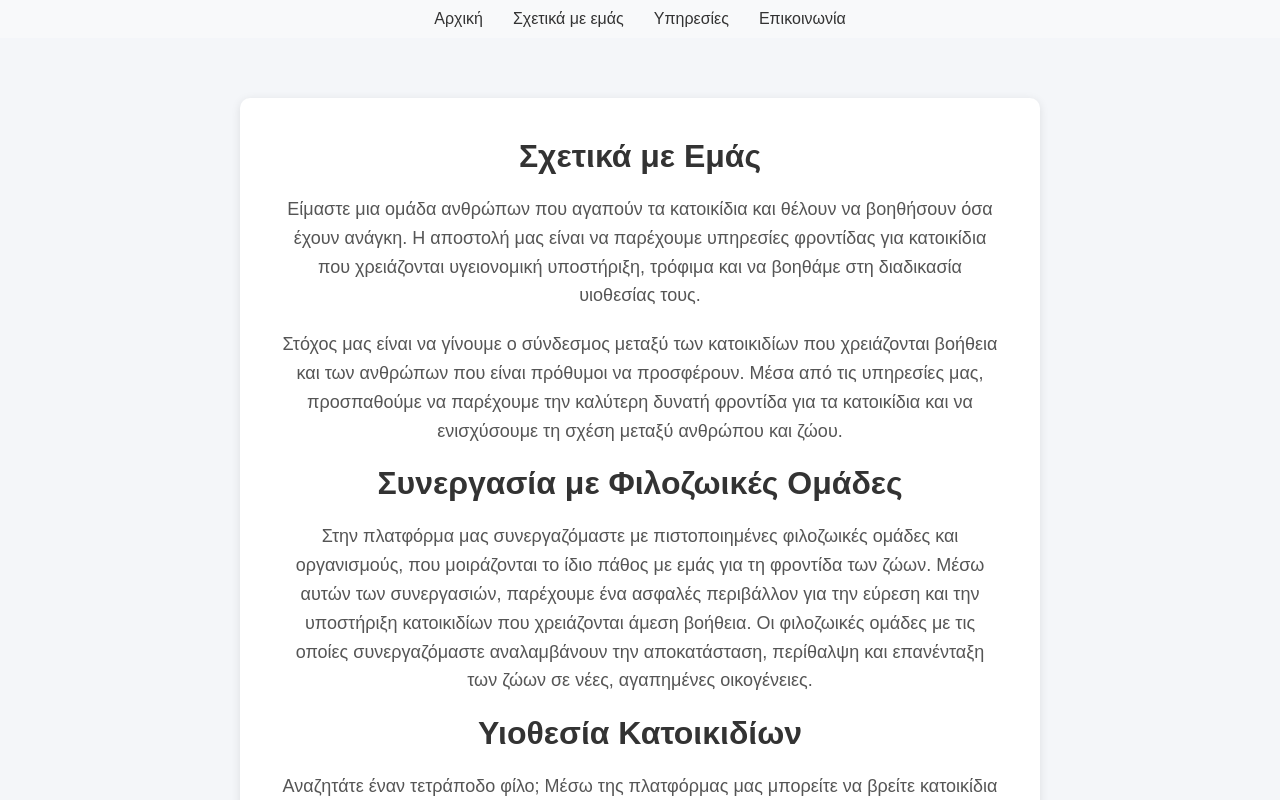
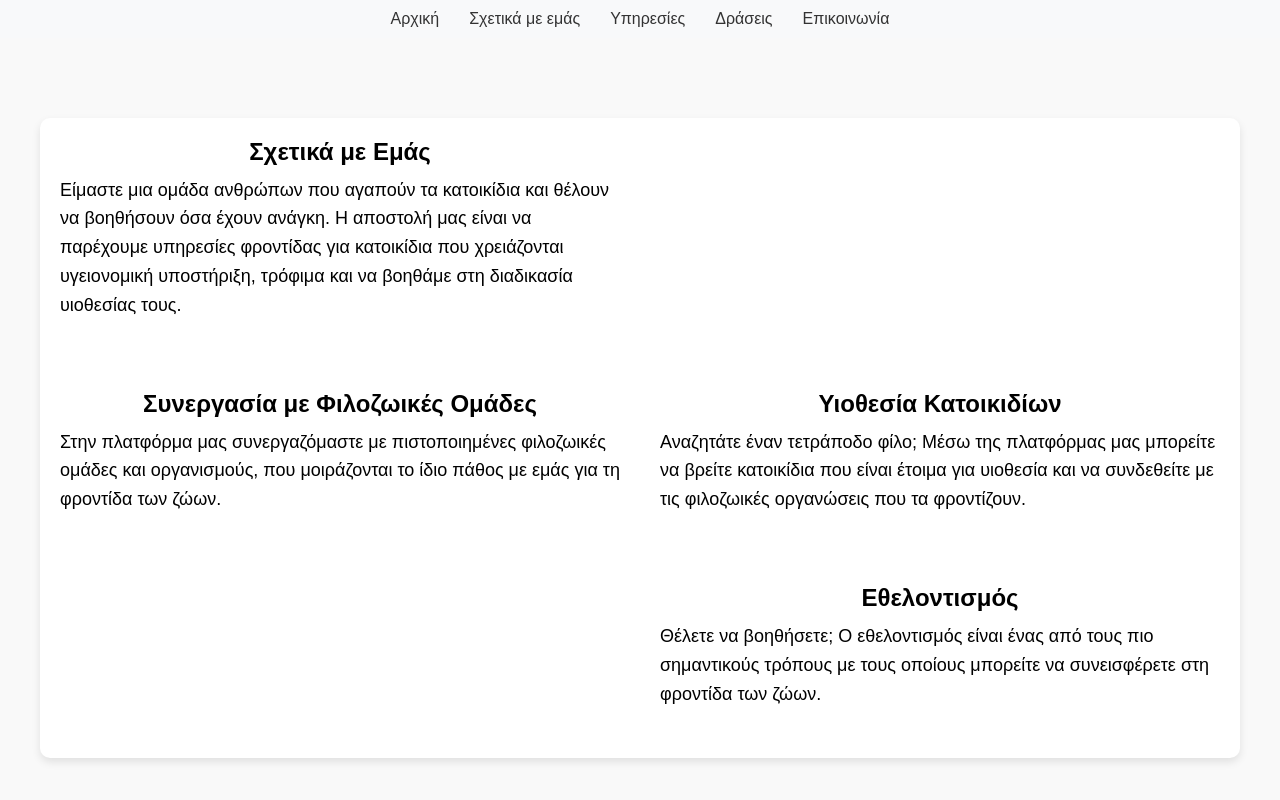
Before and after one commit to Minakoss/Help-Animals, a React (Create React App) app: page /about in a window 1280 px wide. Shown: the top 800 px of the page. Built offline with nearby package versions, Linux system fonts and the light colour scheme.

Commit message:
update Navbar

```diff
--- a/src/App.js
+++ b/src/App.js
@@ -6,6 +6,7 @@ import Services from "./components/Services";
 import Footer from "./components/Footer";
 import About from "./pages/About";
 import Contact from "./pages/Contact";
+import Actions from "./pages/Actions"; // Νέα εισαγωγή
 import "./App.css";
 
 function App() {
@@ -25,6 +26,7 @@ function App() {
           />
           <Route path="/about" element={<About />} />
           <Route path="/contact" element={<Contact />} />
+          <Route path="/actions" element={<Actions />} /> {/* Νέα διαδρομή */}
         </Routes>
         <Footer />
       </div>
--- a/src/components/Navbar.js
+++ b/src/components/Navbar.js
@@ -1,20 +1,24 @@
 import React from "react";
+import { Link } from "react-router-dom";
 
 const Navbar = () => {
   return (
     <nav>
       <ul>
         <li>
-          <a href="#">Αρχική</a>
+          <Link to="/">Αρχική</Link>
         </li>
         <li>
-          <a href="/about">Σχετικά με εμάς</a>
+          <Link to="/about">Σχετικά με εμάς</Link>
         </li>
         <li>
-          <a href="#">Υπηρεσίες</a>
+          <Link to="/">Υπηρεσίες</Link>
         </li>
         <li>
-          <a href="/contact">Επικοινωνία</a>
+          <Link to="/actions">Δράσεις</Link> {/* Νέα διαδρομή */}
+        </li>
+        <li>
+          <Link to="/contact">Επικοινωνία</Link>
         </li>
       </ul>
     </nav>
--- a/src/pages/About.css
+++ b/src/pages/About.css
@@ -1,27 +1,46 @@
 .about-section {
-  padding: 60px 20px;
-  background-color: #f4f6f9;
-  text-align: center;
+  display: flex;
+  justify-content: center;
+  align-items: center;
+  padding: 50px 0;
+  min-height: 100vh;
+  background-color: #f9f9f9;
 }
 
 .about-container {
-  max-width: 800px;
-  margin: 0 auto;
+  display: grid;
+  grid-template-columns: 1fr 1fr;
+  grid-gap: 40px;
+  max-width: 1200px;
+  width: 100%;
+  padding: 20px;
   background-color: white;
-  padding: 40px;
   border-radius: 10px;
-  box-shadow: 0 2px 10px rgba(0, 0, 0, 0.1);
+  box-shadow: 0 4px 8px rgba(0, 0, 0, 0.1);
 }
 
-.about-container h1 {
-  margin-bottom: 20px;
-  font-size: 32px;
-  color: #333;
+.about-item h1 {
+  font-size: 24px;
+  margin-bottom: 10px;
 }
 
-.about-container p {
+.about-item p {
   font-size: 18px;
-  color: #555;
   line-height: 1.6;
-  margin-bottom: 20px;
 }
+
+.about-item:nth-child(1),
+.about-item:nth-child(2) {
+  grid-column: 1; /* Αριστερή στήλη */
+}
+
+.about-item:nth-child(3),
+.about-item:nth-child(4) {
+  grid-column: 2; /* Δεξιά στήλη */
+}
+
+@media (max-width: 768px) {
+  .about-container {
+    grid-template-columns: 1fr; /* Σε μικρές οθόνες, μία στήλη */
+  }
+}
--- a/src/pages/About.js
+++ b/src/pages/About.js
@@ -5,6 +5,7 @@ const About = () => {
   return (
     <section className="about-section">
       <div className="about-container">
+        <div className="about-item">
           <h1>Σχετικά με Εμάς</h1>
           <p>
             Είμαστε μια ομάδα ανθρώπων που αγαπούν τα κατοικίδια και θέλουν να
@@ -12,44 +13,31 @@ const About = () => {
             υπηρεσίες φροντίδας για κατοικίδια που χρειάζονται υγειονομική
             υποστήριξη, τρόφιμα και να βοηθάμε στη διαδικασία υιοθεσίας τους.
           </p>
+        </div>
+        <div className="about-item">
+          <h1>Συνεργασία με Φιλοζωικές Ομάδες</h1>
           <p>
-          Στόχος μας είναι να γίνουμε ο σύνδεσμος μεταξύ των κατοικιδίων που
-          χρειάζονται βοήθεια και των ανθρώπων που είναι πρόθυμοι να προσφέρουν.
-          Μέσα από τις υπηρεσίες μας, προσπαθούμε να παρέχουμε την καλύτερη
-          δυνατή φροντίδα για τα κατοικίδια και να ενισχύσουμε τη σχέση μεταξύ
-          ανθρώπου και ζώου.
+            Στην πλατφόρμα μας συνεργαζόμαστε με πιστοποιημένες φιλοζωικές
+            ομάδες και οργανισμούς, που μοιράζονται το ίδιο πάθος με εμάς για τη
+            φροντίδα των ζώων.
           </p>
-        <h1>Συνεργασία με Φιλοζωικές Ομάδες</h1>{" "}
-        <p>
-          Στην πλατφόρμα μας συνεργαζόμαστε με πιστοποιημένες φιλοζωικές ομάδες
-          και οργανισμούς, που μοιράζονται το ίδιο πάθος με εμάς για τη φροντίδα
-          των ζώων. Μέσω αυτών των συνεργασιών, παρέχουμε ένα ασφαλές περιβάλλον
-          για την εύρεση και την υποστήριξη κατοικιδίων που χρειάζονται άμεση
-          βοήθεια. Οι φιλοζωικές ομάδες με τις οποίες συνεργαζόμαστε
-          αναλαμβάνουν την αποκατάσταση, περίθαλψη και επανένταξη των ζώων σε
-          νέες, αγαπημένες οικογένειες.
-        </p>
+        </div>
+        <div className="about-item">
           <h1>Υιοθεσία Κατοικιδίων</h1>
           <p>
             Αναζητάτε έναν τετράποδο φίλο; Μέσω της πλατφόρμας μας μπορείτε να
             βρείτε κατοικίδια που είναι έτοιμα για υιοθεσία και να συνδεθείτε με
-          τις φιλοζωικές οργανώσεις που τα φροντίζουν. Η διαδικασία είναι απλή
-          και διασφαλίζουμε ότι κάθε υιοθεσία γίνεται με υπευθυνότητα και
-          φροντίδα. Βρείτε το ιδανικό κατοικίδιο για εσάς
+            τις φιλοζωικές οργανώσεις που τα φροντίζουν.
           </p>
+        </div>
+        <div className="about-item">
           <h1>Εθελοντισμός</h1>
           <p>
             Θέλετε να βοηθήσετε; Ο εθελοντισμός είναι ένας από τους πιο
             σημαντικούς τρόπους με τους οποίους μπορείτε να συνεισφέρετε στη
-          φροντίδα των ζώων. Οι φιλοζωικές οργανώσεις με τις οποίες
-          συνεργαζόμαστε έχουν ανάγκη από εθελοντές που θα προσφέρουν χρόνο και
-          ενέργεια για τη στήριξη των δράσεών τους. Μπορείτε να συμμετέχετε με
-          διάφορους τρόπους, από τη φροντίδα ζώων μέχρι τη συμμετοχή σε
-          εκστρατείες ευαισθητοποίησης. Κάθε βοήθεια μετράει! Γίνετε εθελοντής
-          (Σύνδεσμος σε φόρμα/σελίδα εθελοντισμού) Επικοινωνία Για περισσότερες
-          πληροφορίες σχετικά με τις φιλοζωικές ομάδες, την υιοθεσία ή τον
-          εθελοντισμό, επικοινωνήστε μαζί μας και θα χαρούμε να σας βοηθήσουμε.
+            φροντίδα των ζώων.
           </p>
+        </div>
       </div>
     </section>
   );
--- /dev/null
+++ b/src/pages/Actions.css
@@ -0,0 +1,49 @@
+.actions-section {
+  padding: 40px 20px;
+  background-color: #eef2f5;
+}
+
+.actions-container {
+  max-width: 1200px;
+  margin: 0 auto;
+  text-align: center;
+}
+
+h1 {
+  margin-bottom: 20px;
+}
+
+p {
+  margin-bottom: 30px;
+}
+
+.actions-cards {
+  display: flex;
+  flex-wrap: wrap;
+  justify-content: center;
+  gap: 20px;
+}
+
+.action-card {
+  background-color: #fff;
+  border-radius: 8px;
+  box-shadow: 0 4px 8px rgba(0, 0, 0, 0.1);
+  width: 300px;
+  padding: 20px;
+  text-align: left;
+}
+
+.action-card img {
+  width: 100%;
+  border-radius: 8px;
+  margin-bottom: 15px;
+}
+
+.action-card h3 {
+  margin-bottom: 10px;
+}
+
+.action-card p {
+  font-size: 16px;
+  color: #333;
+}
--- /dev/null
+++ b/src/pages/Actions.js
@@ -0,0 +1,49 @@
+import React from "react";
+import "./Actions.css";
+
+const Actions = () => {
+  return (
+    <section className="actions-section">
+      <div className="actions-container">
+        <h1>Δράσεις Φιλοζωικών Ομάδων</h1>
+        <p>
+          Οι φιλοζωικές ομάδες μας είναι ενεργές σε διάφορες δράσεις, από τη
+          διάσωση ζώων έως την ευαισθητοποίηση της κοινωνίας για τα δικαιώματα
+          των ζώων. Παρακάτω μπορείτε να δείτε μερικές από τις δράσεις μας.
+        </p>
+
+        <div className="actions-cards">
+          <div className="action-card">
+            <img src="resque.jpg" alt="Δράση Διάσωσης" />
+            <h3>Διάσωση Αδέσποτων Ζώων</h3>
+            <p>
+              Οι εθελοντές μας συμμετέχουν στη διάσωση αδέσποτων ζώων από τους
+              δρόμους και την παροχή άμεσης φροντίδας.
+            </p>
+          </div>
+
+          <div className="action-card">
+            <img src="adopt.jpg" alt="Δράση Ευαισθητοποίησης" />
+            <h3>Εκδηλώσεις Ευαισθητοποίησης</h3>
+            <p>
+              Οργανώνουμε εκδηλώσεις για την ενημέρωση του κοινού σχετικά με τα
+              δικαιώματα των ζώων και τη σωστή φροντίδα τους.
+            </p>
+          </div>
+
+          <div className="action-card">
+            <img src="https://via.placeholder.com/300x200" alt="Υιοθεσίες" />
+            <h3>Προγράμματα Υιοθεσίας</h3>
+            <p>
+              Παρέχουμε πλατφόρμα για την υιοθεσία κατοικιδίων και
+              συνεργαζόμαστε με οικογένειες που θέλουν να προσφέρουν μια νέα ζωή
+              σε ένα ζώο.
+            </p>
+          </div>
+        </div>
+      </div>
+    </section>
+  );
+};
+
+export default Actions;
```
Also changed, not shown: public/adopt.jpg (added), public/resque.jpg (added). Lines whose indentation alone changed are shown as unchanged.
